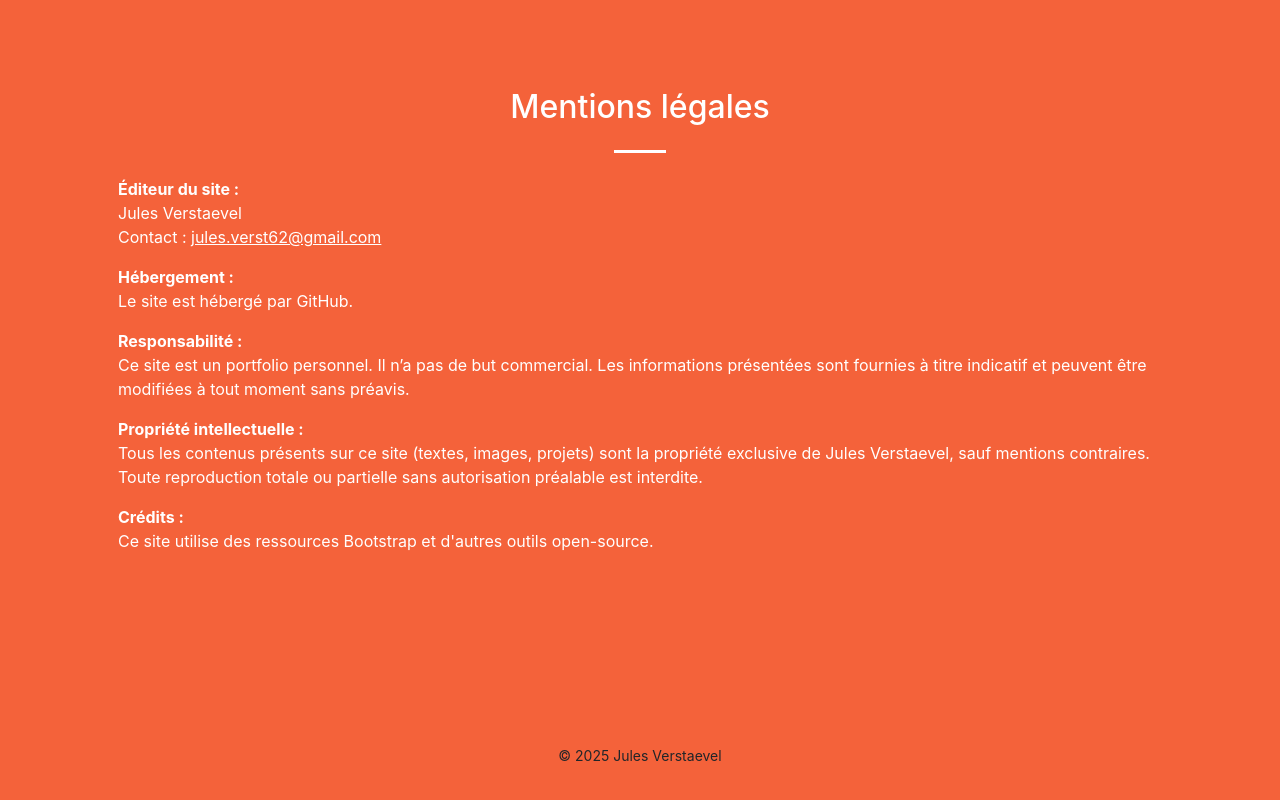
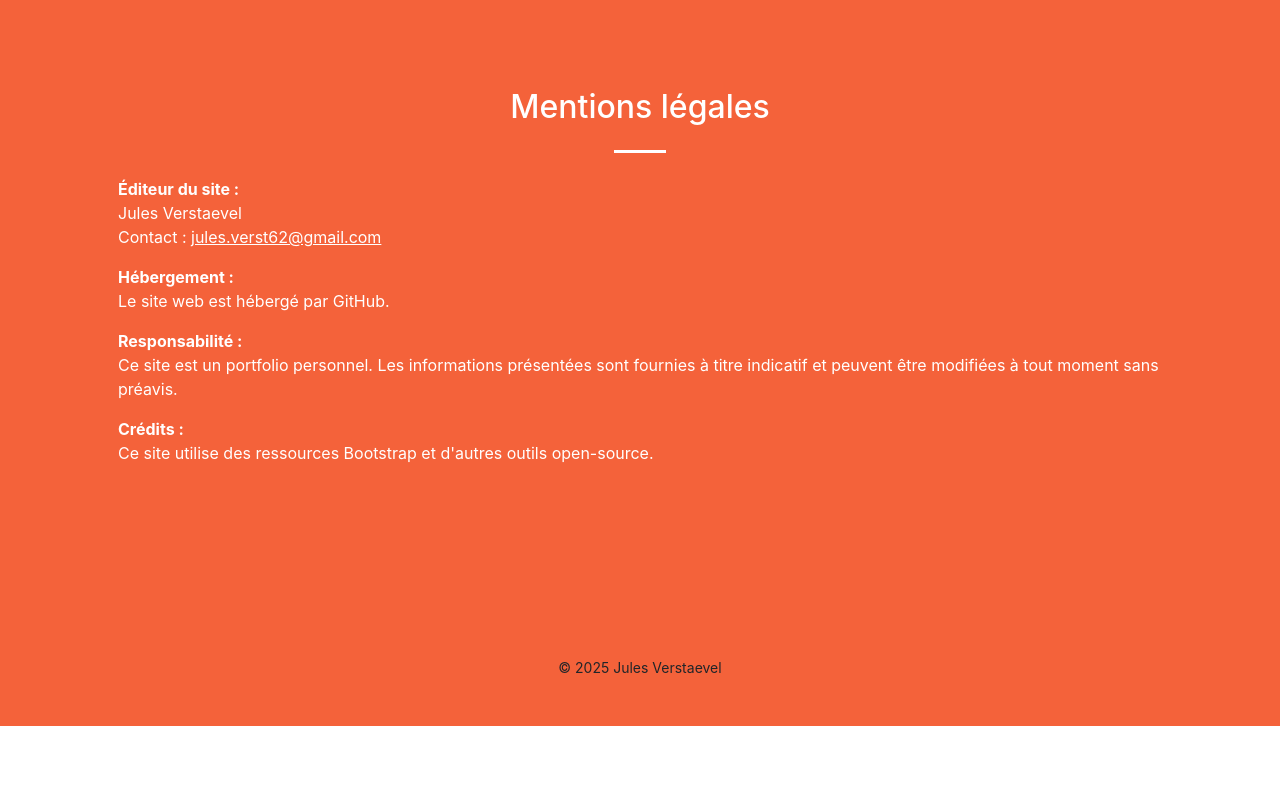
Before and after one commit to Jules-Verstaevel/portfolio-jules-verstaevel, a plain HTML site: page index.html in a window 1280 px wide. Shown: the part 3935-4735 px from the top of the page. After the commit the page ends 4661 px from the top, so only its background shows below. Drawn offline with nearby package versions, Linux system fonts and the light colour scheme; some packages are replaced by stand-ins of ours; a script that the page names is missing.

Commit message:
Update index.html

```diff
--- a/index.html
+++ b/index.html
@@ -267,13 +267,10 @@
 							Contact : <a href="mailto:jules.verst62@gmail.com" class="text-white">jules.verst62@gmail.com</a></p>
 
 							<p><strong>Hébergement :</strong><br>
-							Le site est hébergé par GitHub.</p>
+							Le site web est hébergé par GitHub.</p>
 
 							<p><strong>Responsabilité :</strong><br>
-							Ce site est un portfolio personnel. Il n’a pas de but commercial. Les informations présentées sont fournies à titre indicatif et peuvent être modifiées à tout moment sans préavis.</p>
-
-							<p><strong>Propriété intellectuelle :</strong><br>
-							Tous les contenus présents sur ce site (textes, images, projets) sont la propriété exclusive de Jules Verstaevel, sauf mentions contraires. Toute reproduction totale ou partielle sans autorisation préalable est interdite.</p>
+							Ce site est un portfolio personnel. Les informations présentées sont fournies à titre indicatif et peuvent être modifiées à tout moment sans préavis.</p>
 
 							<p><strong>Crédits :</strong><br>
 							Ce site utilise des ressources Bootstrap et d'autres outils open-source.</p>
```
